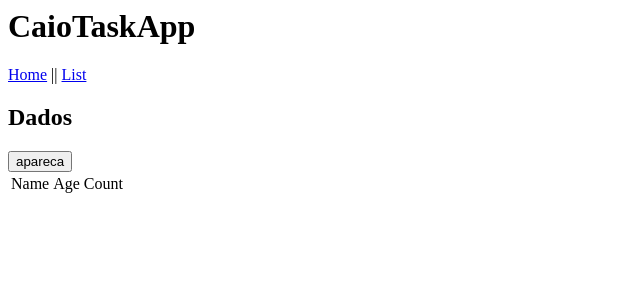
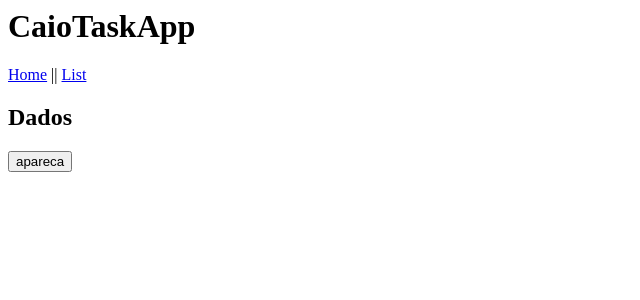
Before and after one commit to CaioCroccia/Angular_P3, an Angular app: page /list in a window 1280 px wide. Shown: the top 300 px of the page, without its empty margins (0-640 px from the left). Built offline with nearby package versions, Linux system fonts and the light colour scheme.

Commit message:
4 files modified

```diff
--- a/src/app/caio-home/caio-home.component.ts
+++ b/src/app/caio-home/caio-home.component.ts
@@ -6,7 +6,7 @@ import { Component, OnInit } from '@angular/core';
   styleUrls: ['./caio-home.component.css']
 })
 export class CaioHomeComponent implements OnInit {
-  data1 = new Date('2021-04-23T10:00:00.000');
+  data1 = new Date('2022-06-24T19:53:00.000Z');
   constructor() { }
 
   ngOnInit() {
--- a/src/app/caio-list.service.ts
+++ b/src/app/caio-list.service.ts
@@ -1,12 +1,17 @@
 import { HttpClient } from '@angular/common/http';
 import { Injectable } from '@angular/core';
 
-
+export interface list{
+  name:string;
+  age:number;
+  counter: number;
+}
 
 @Injectable()
 export class CaioListService {
-  site='https://api.agify.io/?name=bella';
+  site='https://api.agify.io/';
   list='';
+
   constructor(private http: HttpClient) { }
 
   getDados(){
--- a/src/app/caio-list/caio-list.component.html
+++ b/src/app/caio-list/caio-list.component.html
@@ -11,15 +11,3 @@
   </li>
 </ul>
 <button (click)="lista.getDados()">apareca</button>
-<table>
-  <tr >
-    <td>Name</td>
-    <td>Age</td>
-    <td>Count</td>
-  </tr>
-  <tr >
-    <td></td>
-    <td></td>
-    <td></td>
-</tr>
-</table>
```
Also changed, not shown: src/app/caio-list/caio-list.component.ts (line endings or trailing spaces).
